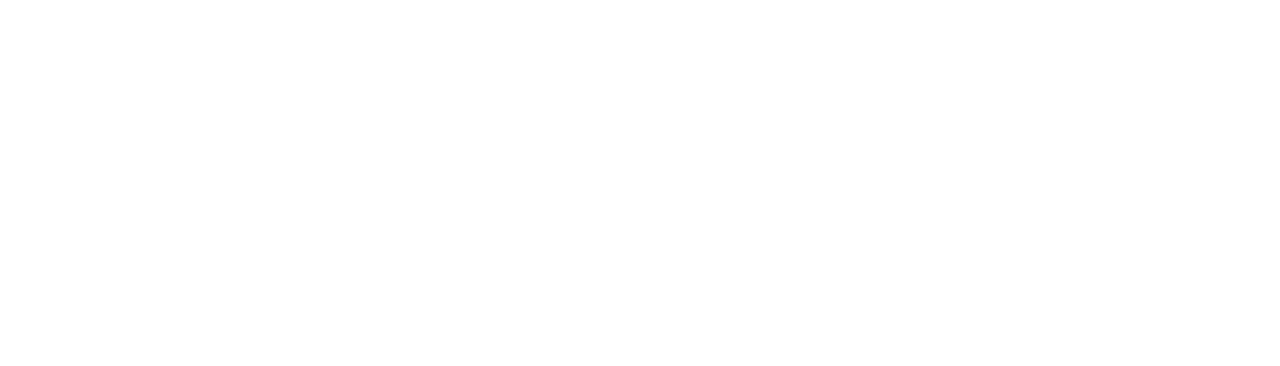
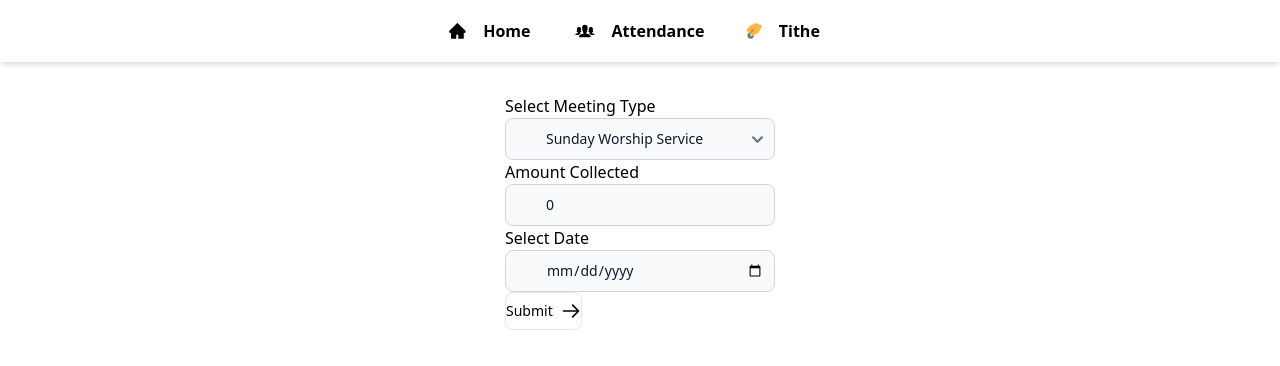
Before and after one commit to cazterk/church-system-frontend, a React (Vite) app: page /tithe-form in a window 1280 px wide. Before the commit this address had no page. Shown: the top 366 px of the page. Built offline with nearby package versions, Linux system fonts and the light colour scheme.

Commit message:
add functionality to tithe form

```diff
--- a/package.json
+++ b/package.json
@@ -12,6 +12,8 @@
     "@headlessui/react": "^1.7.3",
     "@tanstack/react-query": "^4.14.1",
     "axios": "^1.1.3",
+    "flowbite": "^1.5.3",
+    "flowbite-react": "^0.3.2",
     "formik": "^2.2.9",
     "nprogress": "^0.2.0",
     "react": "^18.2.0",
--- a/src/Interfaces/tithe.interface.ts
+++ b/src/Interfaces/tithe.interface.ts
@@ -1,5 +1,5 @@
 export interface ITithe {
-  meetingType: string;
+  meetingType: number;
   collectionedAmount: number;
   date: Date;
 }
--- a/src/components/forms/titheForm.tsx
+++ b/src/components/forms/titheForm.tsx
@@ -1,24 +1,93 @@
+import React, { useState } from "react";
 import * as Yup from "yup";
-import { withFormik, FormikProps, FormikErrors, Form, Field } from "formik";
+import {
+  withFormik,
+  Formik,
+  FormikProps,
+  FormikErrors,
+  Form,
+  Field,
+} from "formik";
+
+import * as HiIcons from "react-icons/hi";
+import * as FcIcons from "react-icons/fc";
 
 import { ITithe } from "src/Interfaces/tithe.interface";
+import { meetingTypesSetter } from "src/enums/meeting_types";
+import { Button } from "flowbite-react";
 
 interface OtherProps {
   message: string;
 }
 
-const TitheForm = (props: OtherProps & FormikProps<ITithe>) => {
-  const { touched, errors, isSubmitting, message } = props;
+const TitheForm: React.FC<{}> = () => {
+  const initialValues: ITithe = {
+    meetingType: 0,
+    collectionedAmount: 0,
+    date: new Date(),
+  };
+  const [meeting, setMeeting] = useState<number>();
+
+  const handleMeetingTypeChange = (e: React.ChangeEvent<HTMLInputElement>) => {
+    setMeeting(parseInt(e.target.value));
+  };
+
+  let inputClass =
+    "bg-gray-50 border border-gray-300 text-gray-900 sm:text-sm rounded-lg focus:ring-blue-500 focus:border-blue-500 block w-full pl-10 p-2.5 dark:bg-gray-700 dark:border-gray-600 dark:placeholder-gray-400 dark:text-white dark:focus:ring-blue-500 dark:focus:border-blue-500";
+
   return (
     <>
-      <Form>
-        <Field type="select" name="meetingType">
-          <option></option>
-        </Field>
+      <Formik
+        initialValues={initialValues}
+        onSubmit={(values, actions) => {
+          console.log({ values, actions });
+          alert(JSON.stringify(values, null, 2));
+        }}
+      >
+        <Form className="flex flex-col ">
+          <label htmlFor="meetingType">Select Meeting Type</label>
+          <Field
+            type="select"
+            name="meetingType"
+            id="meetingType"
+            as="select"
+            className={`${inputClass}`}
+          >
+            {meetingTypesSetter.map((option) => (
+              <option key={option.value} value={option.value}>
+                {option.label}
+              </option>
+            ))}
+          </Field>
+          <label htmlFor="firstName">Amount Collected</label>
+          <Field
+            id="collectionedAmount"
+            name="collectionedAmount"
+            placeholder="enter amount"
+            className={`${inputClass}`}
+          />
 
-        <Field name="amountCollected" value />
-        <Field name="amountUncollected" type="checkbox"></Field>
-      </Form>
+          <div className="relative">
+            <div className="flex absolute inset-y-0 left-0 items-center pl-3 pointer-events-none"></div>
+            <label htmlFor="firstName">Select Date</label>
+            <input
+              type="date"
+              className={`${inputClass}`}
+              placeholder="Select date"
+            />
+          </div>
+          {/* <Field name="amountUncollected" type="datepicker"></Field> */}
+
+          <div className="flex flex-wrap items-center gap-2">
+            <div>
+              <Button type="submit">
+                Submit
+                <HiIcons.HiOutlineArrowRight className="ml-2 h-5 w-5" />
+              </Button>
+            </div>
+          </div>
+        </Form>
+      </Formik>
     </>
   );
 };
--- a/src/enums/meeting_types.ts
+++ b/src/enums/meeting_types.ts
@@ -7,6 +7,38 @@
   GCK: "Globle Crude With Kumuyi",
   OTHR: "Other Meetings",
 };
+
+export const meetingTypesSetter = [
+  {
+    value: 1,
+    label: "Sunday Worship Service",
+  },
+
+  {
+    value: 2,
+    label: "Monday  Bible Study ",
+  },
+  {
+    value: 3,
+    label: "Wednesday Prayer & Fasting",
+  },
+  {
+    value: 4,
+    label: "THursday Revival Hour",
+  },
+  {
+    value: 5,
+    label: "Saturday Worker's Trainee",
+  },
+  {
+    value: 6,
+    label: "Globle Crude With Kumuyi",
+  },
+  {
+    value: 7,
+    label: "Other Meetings",
+  },
+];
 
 export const getMeeting = (value: number) => {
   switch (value) {
--- a/src/pages/home/index.tsx
+++ b/src/pages/home/index.tsx
@@ -1,7 +1,10 @@
+import TitheForm from "src/components/forms/titheForm";
+
 const Home = () => {
   return (
     <div>
       <h1>Hello!!! welcome to Church system</h1>
+      <TitheForm />
     </div>
   );
 };
--- a/src/pages/tithe/index.tsx
+++ b/src/pages/tithe/index.tsx
@@ -1,4 +1,6 @@
+import { Button } from "flowbite-react";
 import { useEffect, useState } from "react";
+import { Link } from "react-router-dom";
 
 import TitheTable from "src/components/tables/titheTable";
 
@@ -7,6 +9,12 @@
     <div className=" w-4/6">
       <h1 className="text-center">This is the tithe page</h1>
       <TitheTable />
+
+      <div className="flex flex-wrap items-center gap-2">
+        <Link to="/tithe-form">
+          <Button type="submit">Add New Entry</Button>
+        </Link>
+      </div>
     </div>
   );
 };
--- a/src/router.tsx
+++ b/src/router.tsx
@@ -12,6 +12,8 @@
 // components
 const Layout = Loader(lazy(() => import("src/container/Layout")));
 
+//forms
+const TitheForm = Loader(lazy(() => import("src/components/forms/titheForm")));
 // pages
 const HomePage = Loader(lazy(() => import("src/pages/home")));
 const AttendancePage = Loader(lazy(() => import("src/pages/attendance")));
@@ -34,6 +36,10 @@
         path: "/tithe",
         element: <TithePage />,
       },
+      {
+        path: "/tithe-form",
+        element: <TitheForm />,
+      },
     ],
   },
 ];
--- a/tailwind.config.cjs
+++ b/tailwind.config.cjs
@@ -9,5 +9,5 @@
       },
     },
   },
-  plugins: [],
+  plugins: [require("flowbite/plugin")],
 };
```
Also changed, not shown: 1 other file (tests, documents, lock files or other folders).
